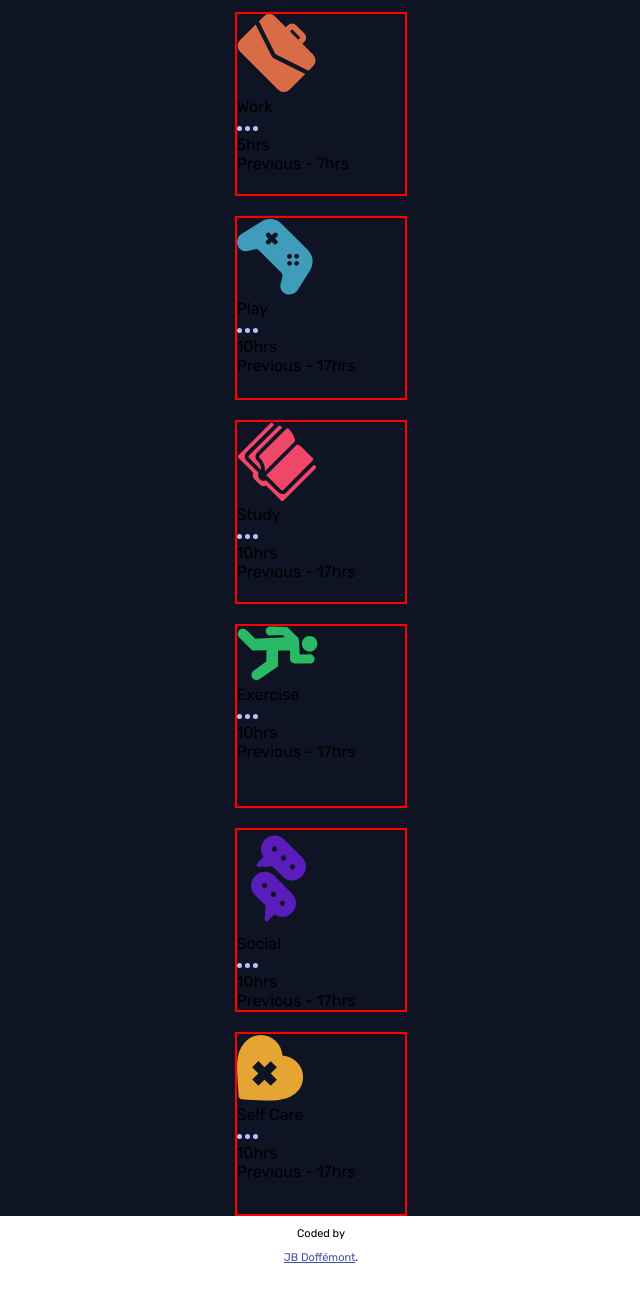
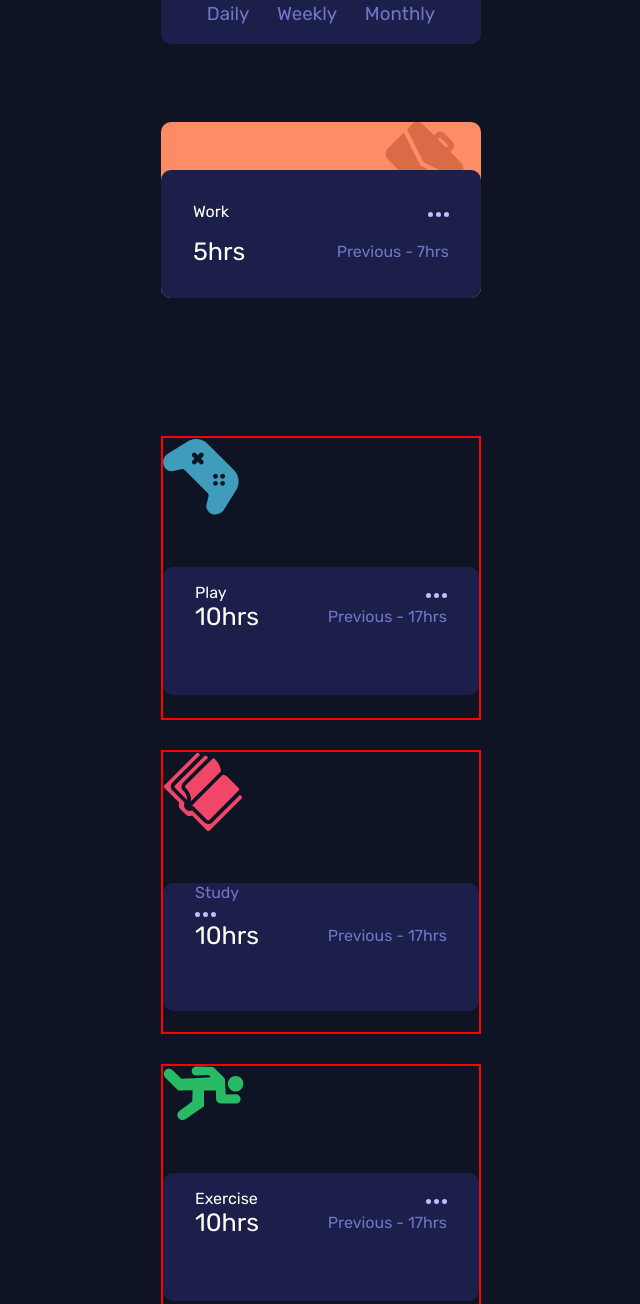
Before and after one commit to JB-Doffemont/Time_tracking_dashboard, a plain HTML site: page index.html in a window 1280 px wide. Shown: the part 272-1576 px from the top of the page, without its empty margins (319-959 px from the left). Before the commit the page ends 1536 px from the top, so only its background shows below. Drawn offline with Linux system fonts and the light colour scheme.

Commit message:
commit style main card

```diff
--- a/assets/js/main.js
+++ b/assets/js/main.js
@@ -34,7 +34,7 @@ document.addEventListener("DOMContentLoaded", () => {
     );
 
     function displayTitle() {
-      workTitle.innerHTML = data[0].title;
+      workTitle.innerHTML = "<p>" + `${data[0].title}` + "</p>";
       playTitle.innerHTML = data[1].title;
       studyTitle.innerHTML = data[2].title;
       exerciseTitle.innerHTML = data[3].title;
--- a/assets/style/import/variables.scss
+++ b/assets/style/import/variables.scss
@@ -6,9 +6,9 @@
 
 $Blue: hsl(246, 80%, 60%);
 
-$lightRed: hsl(15, 100%, 70%); // work
+$lightOrange: hsl(15, 100%, 70%); // work
 $softBlue: hsl(195, 74%, 62%); // play
-$lighRed: hsl(348, 100%, 68%); //study
+$lightRed: hsl(348, 100%, 68%); //study
 $limeGreen: hsl(145, 58%, 55%); //exercise
 $violet: hsl(264, 64%, 52%); // social
 $softOrange: hsl(43, 84%, 65%); //selfcare
--- a/assets/style/main.scss
+++ b/assets/style/main.scss
@@ -20,7 +20,37 @@ body {
     grid-template-columns: repeat(5, 1fr);
     grid-template-rows: repeat(7, 1fr);
     grid-column-gap: 0px;
-    grid-row-gap: 20px;
+    grid-row-gap: 30px;
+
+    .main__card {
+      background-color: $darkBlue;
+      height: 8rem;
+      border-radius: 10px;
+      color: $desaturatedBlue;
+      padding: 0 2rem;
+      margin-top: 3rem;
+
+      .main__title {
+        display: flex;
+        justify-content: space-between;
+        color: white;
+        font-size: 16px;
+        align-items: center;
+        padding-top: 1rem;
+      }
+
+      .main__hours {
+        display: flex;
+        justify-content: space-between;
+        align-items: center;
+      }
+
+      .main__hoursCurrent {
+        color: white;
+        font-size: 25px;
+        font-weight: 300;
+      }
+    }
   }
 
   /**
@@ -33,13 +63,13 @@ body {
     border-bottom-left-radius: 10px;
     border-bottom-right-radius: 10px;
     margin: auto;
-    width: 80%;
+    width: 20rem;
   }
 
   &__infosFirstPart {
     display: flex;
     margin: auto;
-    height: 7rem;
+    height: 8rem;
     border-radius: 10px;
     background-color: $Blue;
     justify-content: center;
@@ -80,9 +110,18 @@ body {
     }
   }
 
+  /**
+  * Work part
+  */
+
   &__containerWork {
     grid-area: 2 / 3 / 3 / 4;
-    border: 2px solid red;
+    background-color: $lightOrange;
+    background-image: url("/assets/images/icon-work.svg");
+    background-repeat: no-repeat;
+    background-position-x: 14rem;
+    height: 11rem;
+    border-radius: 10px;
   }
 
   &__containerPlay {
--- a/index.html
+++ b/index.html
@@ -64,12 +64,13 @@
           <div class="main__containerExercise">
             <img src="./assets/images/icon-exercise.svg" alt="exercise" />
             <div class="main__card">
-              <div class="main__titleExercise">
+              <div class="main__title">
                 <div id="exercise"></div>
                 <div>
                   <img src="./assets/images/icon-ellipsis.svg" alt="settings" />
                 </div>
               </div>
+              <div class="main__hours">
                 <div class="main__hoursCurrent" id="currentHoursExercise">
                   10hrs
                 </div>
@@ -78,53 +79,71 @@
                 </div>
               </div>
             </div>
+          </div>
           <div class="main__containerWork">
-            <img src="./assets/images/icon-work.svg" alt="work" />
-            <div class="main__titleWork">
+            <div class="main__card">
+              <div class="main__title">
                 <div id="work"></div>
                 <div>
                   <img src="./assets/images/icon-ellipsis.svg" alt="settings" />
                 </div>
               </div>
+              <div class="main__hours">
                 <div class="main__hoursCurrent" id="currentHoursWork">5hrs</div>
                 <div class="main__hoursPast" id="previousHoursWork">
                   Previous - 7hrs
                 </div>
               </div>
+            </div>
+          </div>
           <div class="main__containerSocial">
             <img src="./assets/images/icon-social.svg" alt="social" />
-            <div class="main__titleSocial">
+            <div class="main__card">
+              <div class="main__title">
                 <div id="social"></div>
                 <div>
                   <img src="./assets/images/icon-ellipsis.svg" alt="settings" />
                 </div>
               </div>
-            <div class="main__hoursCurrent" id="currentHoursSocial">10hrs</div>
+              <div class="main__hours">
+                <div class="main__hoursCurrent" id="currentHoursSocial">
+                  10hrs
+                </div>
                 <div class="main__hoursPast" id="previousHoursSocial">
                   Previous - 17hrs
                 </div>
               </div>
+            </div>
+          </div>
           <div class="main__containerPlay">
             <img src="./assets/images/icon-play.svg" alt="play" />
-            <div class="main__titlePlay">
+            <div class="main__card">
+              <div class="main__title">
                 <div id="play"></div>
                 <div>
                   <img src="./assets/images/icon-ellipsis.svg" alt="settings" />
                 </div>
               </div>
-            <div class="main__hoursCurrent" id="currentHoursPlay">10hrs</div>
+              <div class="main__hours">
+                <div class="main__hoursCurrent" id="currentHoursPlay">
+                  10hrs
+                </div>
                 <div class="main__hoursPast" id="previousHoursPlay">
                   Previous - 17hrs
                 </div>
               </div>
+            </div>
+          </div>
           <div class="main__containerSelfcare">
             <img src="./assets/images/icon-self-care.svg" alt="selfcare" />
-            <div class="main__titleSelfcare">
+            <div class="main__card">
+              <div class="main__title">
                 <div id="selfcare"></div>
                 <div>
                   <img src="./assets/images/icon-ellipsis.svg" alt="settings" />
                 </div>
               </div>
+              <div class="main__hours">
                 <div class="main__hoursCurrent" id="currentHoursSelfcare">
                   10hrs
                 </div>
@@ -132,17 +151,25 @@
                   Previous - 17hrs
                 </div>
               </div>
+            </div>
+          </div>
           <div class="main__containerStudy">
             <img src="./assets/images/icon-study.svg" alt="study" />
+            <div class="main__card">
               <div class="main__titleStudy">
                 <div id="study"></div>
                 <div>
                   <img src="./assets/images/icon-ellipsis.svg" alt="settings" />
                 </div>
               </div>
-            <div class="main__hoursCurrent" id="currentHoursStudy">10hrs</div>
+              <div class="main__hours">
+                <div class="main__hoursCurrent" id="currentHoursStudy">
+                  10hrs
+                </div>
                 <div class="main__hoursPast" id="previousHoursStudy">
                   Previous - 17hrs
+                </div>
+              </div>
             </div>
           </div>
         </div>
```
Also changed, not shown: assets/style/main.css, 1 other file. Lines whose indentation alone changed are shown as unchanged.
